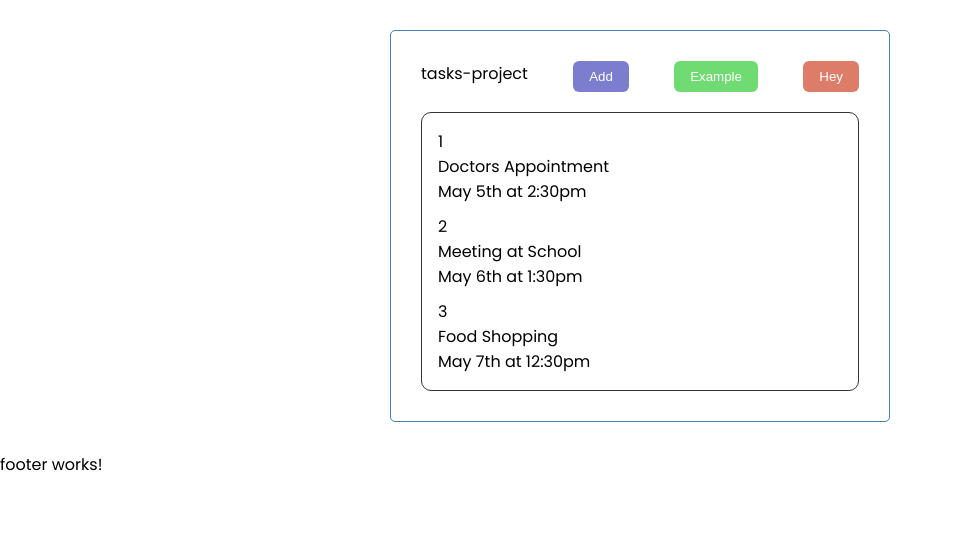
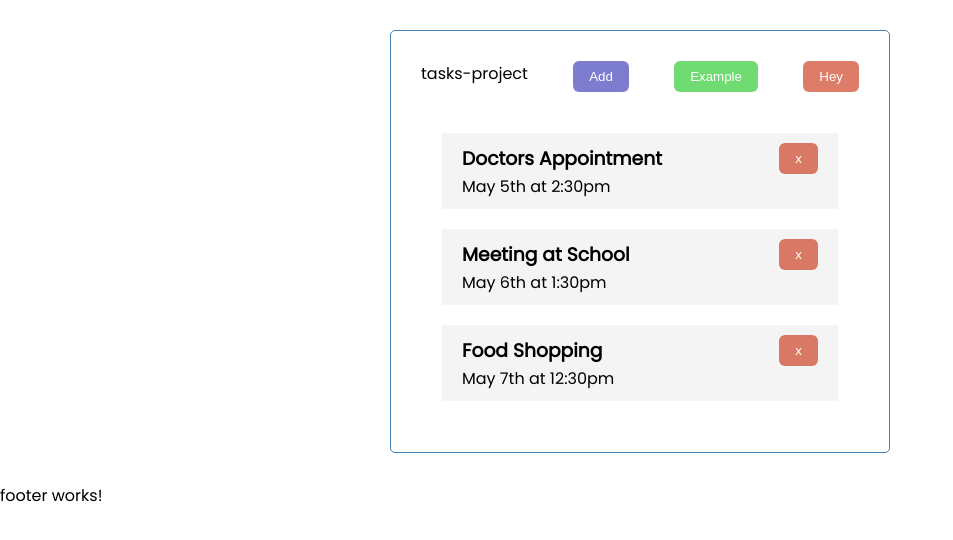
Before and after one commit to m-stpz/angular, an Angular app in the folder tasks-project/: page / in a window 1280 px wide. Shown: the top 540 px of the page, without its empty margins (0-953 px from the left). Built offline with nearby package versions, Linux system fonts and the light colour scheme.

Commit message:
init task delete

```diff
--- a/tasks-project/src/app/components/button/button.component.ts
+++ b/tasks-project/src/app/components/button/button.component.ts
@@ -16,7 +16,7 @@ import { ButtonColor } from './button.types';
 export class ButtonComponent {
   @Input({ required: true }) text!: string;
   @Input() color: ButtonColor = 'blue';
-  @Output() clickMeParent = new EventEmitter();
+  @Output() btnClick = new EventEmitter();
 
   @HostBinding('class')
   get hostClasses() {
@@ -24,6 +24,6 @@ export class ButtonComponent {
   }
 
   onClick() {
-    this.clickMeParent.emit();
+    this.btnClick.emit();
   }
 }
--- a/tasks-project/src/app/components/header/header.component.html
+++ b/tasks-project/src/app/components/header/header.component.html
@@ -1,16 +1,12 @@
 <header>
   <p>{{ title }}</p>
 
-  <app-button
-    color="blue"
-    text="Add"
-    (clickMeParent)="parentFunc()"
-  ></app-button>
+  <app-button color="blue" text="Add" (btnClick)="parentFunc()"></app-button>
 
   <app-button
     color="green"
     text="Example"
-    (clickMeParent)="parentFuncTwo()"
+    (btnClick)="parentFuncTwo()"
   ></app-button>
   <app-button color="red" text="Hey"></app-button>
 </header>
--- a/tasks-project/src/app/components/task-item/task-item.component.css
+++ b/tasks-project/src/app/components/task-item/task-item.component.css
@@ -0,0 +1,16 @@
+.task {
+  background: #f4f4f4;
+  margin: 5px;
+  padding: 10px 20px;
+  cursor: pointer;
+}
+
+.task.reminder {
+  border-left: 5px solid green;
+}
+
+.task h3 {
+  display: flex;
+  align-items: center;
+  justify-content: space-between;
+}
--- a/tasks-project/src/app/components/task-item/task-item.component.html
+++ b/tasks-project/src/app/components/task-item/task-item.component.html
@@ -1,8 +1,8 @@
-<div class="task-item">
-  <p>{{ task.id }}</p>
+<div class="task">
+  <div style="display: flex; justify-content: space-between">
+    <h3>{{ task.text }}</h3>
 
-  <div class="task-item-container">
-    <p>{{ task.text }}</p>
-    <p>{{ task.day }}</p>
+    <app-button text="x" color="red" (btnClick)="deleteItem()"></app-button>
   </div>
+  <p>{{ task.day }}</p>
 </div>
--- a/tasks-project/src/app/components/task-item/task-item.component.ts
+++ b/tasks-project/src/app/components/task-item/task-item.component.ts
@@ -1,12 +1,17 @@
 import { Component, Input } from '@angular/core';
 import { Task } from '../../types/task.type';
+import { ButtonComponent } from '../button/button.component';
 
 @Component({
   selector: 'app-task-item',
-  imports: [],
+  imports: [ButtonComponent],
   templateUrl: './task-item.component.html',
   styleUrl: './task-item.component.css',
 })
 export class TaskItemComponent {
   @Input() task!: Task;
+
+  deleteItem() {
+    console.log('to delete', this.task.text);
+  }
 }
--- a/tasks-project/src/app/components/tasks/tasks.component.css
+++ b/tasks-project/src/app/components/tasks/tasks.component.css
@@ -3,7 +3,6 @@
   display: flex;
   flex-direction: column;
   gap: 10px;
-  border: 1px solid #333;
   padding: 1rem;
   border-radius: 10px;
 }
```
